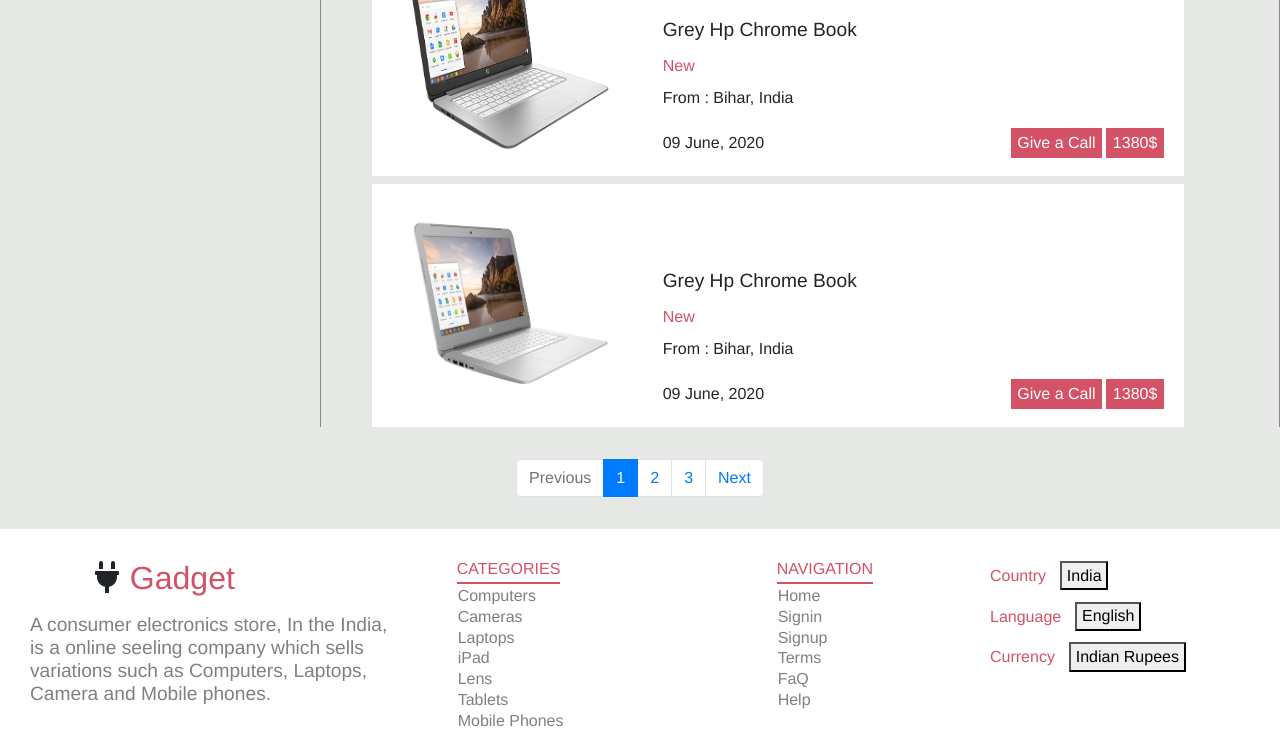
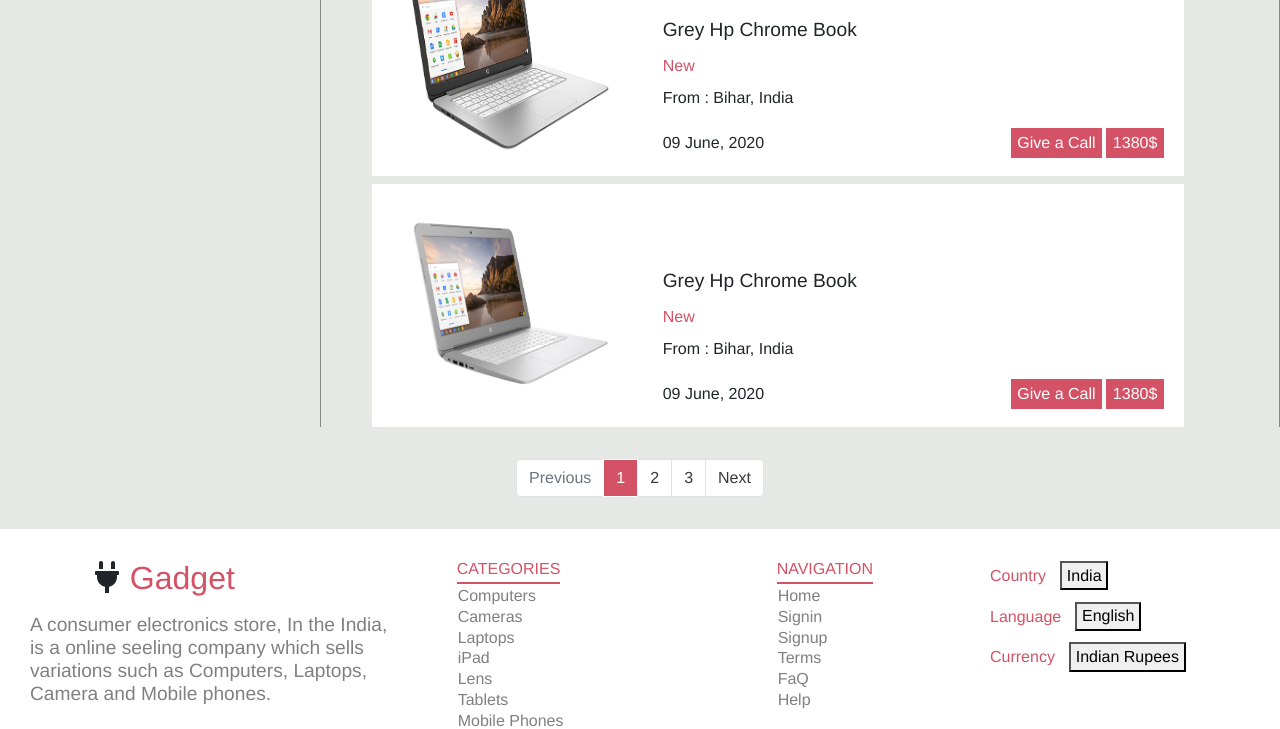
Before and after one commit to Dipeshtwis/electronic_gadget, a plain HTML site: page searchpage.html in a window 1280 px wide. Shown: the part 1453-2182 px from the top of the page. Drawn offline with nearby package versions, Linux system fonts and the light colour scheme.

Commit message:
Add style to pagination

```diff
--- a/assets/css/style.css
+++ b/assets/css/style.css
@@ -312,6 +312,20 @@
   padding-top: 2em;
 }
 
+.page-link {
+  color: #383838;
+}
+
+.page-link:hover {
+  color: white;
+  background-color: #d35266;
+}
+
+.page-item.active .page-link {
+  border-color: white;
+  background-color: #d35266;
+}
+
 .hidden-ph,
 .hide {
   display: none;
```
Also changed, not shown: 1 other file.
